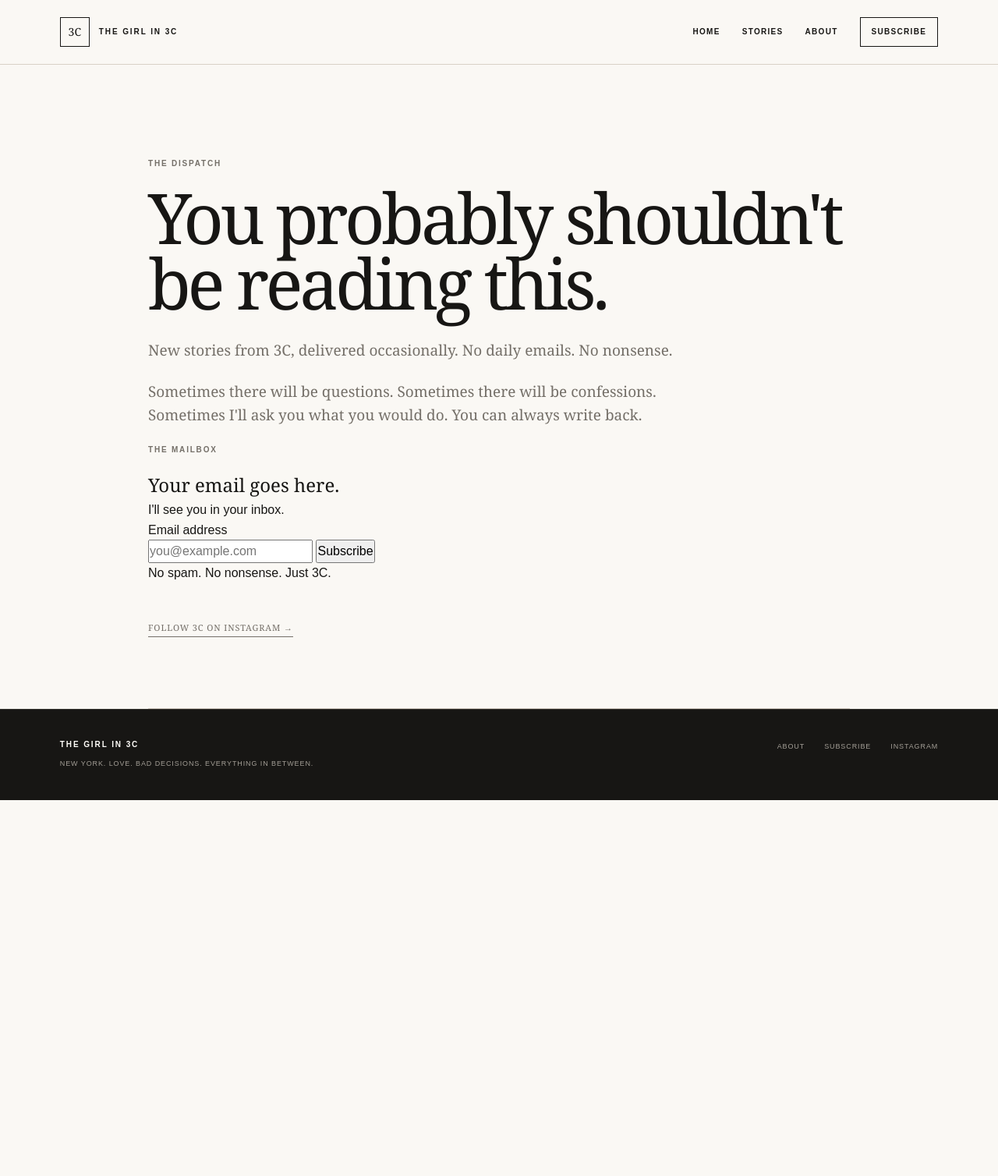
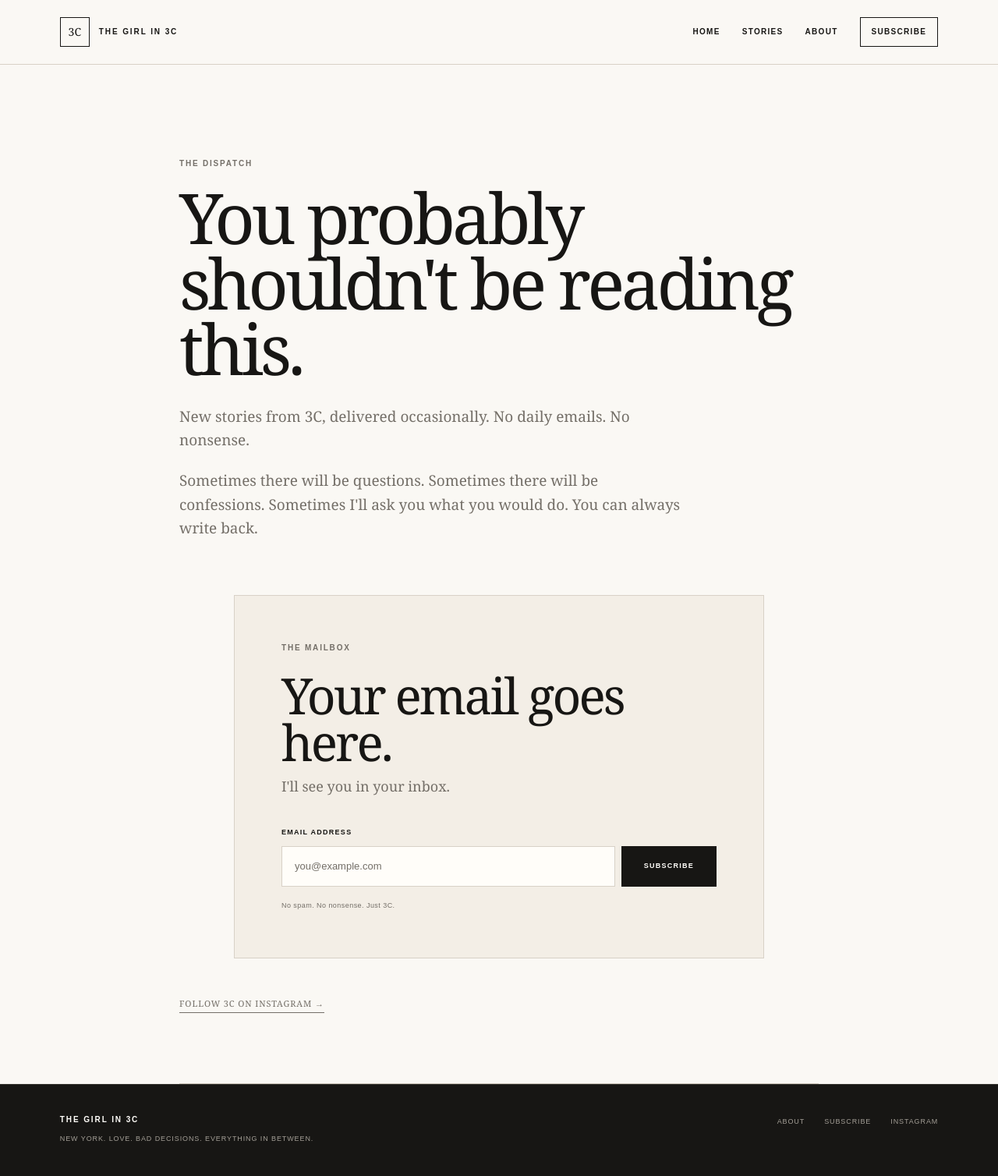
Before and after one commit to thegirlin3c/the-girl-in-3c, a Jekyll site: the page built from pages/subscribe.html, in a window 1280 px wide. Shown: the whole page at 78% size. Built offline with Jekyll 4.4.1, drawn with Linux system fonts in a browser that asks for light colours; before the commit the page ends 1026 px from its top, so only the background shows below that.

Commit message:
Update style.css

```diff
--- a/assets/css/style.css
+++ b/assets/css/style.css
@@ -897,34 +897,172 @@ main {
   line-height: 1.55;
 }
 
-
 /* =========================================================
-   15. SIGNUP PLACEHOLDER
+   THE DISPATCH — SUBSCRIBE PAGE
    ========================================================= */
 
-.signup-placeholder {
+.page-intro-narrow {
+  max-width: 820px;
+}
+
+/* Intro spacing */
+
+.page-intro-narrow > p:not(.eyebrow) {
   max-width: 650px;
+}
 
-  margin-top: 55px;
+/* Newsletter signup card */
 
-  padding: 50px;
-
-  border: 1px solid var(--light-gray);
+.dispatch-signup {
+  max-width: 680px;
+  margin: 70px auto 0;
+  padding: 60px;
 
   background: var(--cream);
+  border: 1px solid var(--light-gray);
 }
 
-.signup-placeholder h2 {
-  margin-bottom: 15px;
-
-  font-size: 42px;
-  line-height: 1;
+.dispatch-signup .eyebrow {
+  margin-bottom: 25px;
 }
 
-.signup-placeholder p:not(.eyebrow) {
+.dispatch-signup h2 {
+  margin: 0 0 12px;
+
+  font-family: var(--serif);
+  font-size: clamp(42px, 6vw, 64px);
+  font-weight: 400;
+  line-height: .95;
+  letter-spacing: -.045em;
+}
+
+.signup-description {
+  margin: 0 0 38px;
+
   color: var(--gray);
 
   font-family: var(--serif);
+  font-size: 18px;
+  line-height: 1.5;
+}
+
+
+/* Form */
+
+.three-c-subscribe-form {
+  width: 100%;
+}
+
+.three-c-subscribe-form label {
+  display: block;
+  margin-bottom: 10px;
+
+  font-size: 9px;
+  font-weight: 700;
+  letter-spacing: .14em;
+  text-transform: uppercase;
+}
+
+.signup-row {
+  display: flex;
+  align-items: stretch;
+  gap: 8px;
+}
+
+.three-c-subscribe-form input[type="email"] {
+  flex: 1;
+
+  width: 100%;
+  height: 52px;
+
+  padding: 0 16px;
+
+  border: 1px solid var(--light-gray);
+  border-radius: 0;
+
+  background: var(--white);
+  color: var(--black);
+
+  font-family: var(--sans);
+  font-size: 13px;
+
+  outline: none;
+  box-sizing: border-box;
+}
+
+.three-c-subscribe-form input[type="email"]::placeholder {
+  color: var(--gray);
+}
+
+.three-c-subscribe-form input[type="email"]:focus {
+  border-color: var(--black);
+}
+
+.three-c-subscribe-form button {
+  height: 52px;
+
+  padding: 0 28px;
+
+  border: 1px solid var(--black);
+  border-radius: 0;
+
+  background: var(--black);
+  color: var(--white);
+
+  cursor: pointer;
+
+  font-family: var(--sans);
+  font-size: 9px;
+  font-weight: 700;
+  letter-spacing: .14em;
+  text-transform: uppercase;
+
+  transition:
+    background .2s ease,
+    border-color .2s ease;
+}
+
+.three-c-subscribe-form button:hover {
+  background: var(--red);
+  border-color: var(--red);
+}
+
+
+/* Tiny reassurance */
+
+.signup-note {
+  margin: 18px 0 0;
+
+  color: var(--gray);
+
+  font-size: 9px;
+  line-height: 1.5;
+  letter-spacing: .05em;
+}
+
+
+/* Mobile */
+
+@media (max-width: 600px) {
+
+  .dispatch-signup {
+    margin-top: 50px;
+    padding: 40px 25px;
+  }
+
+  .signup-row {
+    flex-direction: column;
+  }
+
+  .three-c-subscribe-form input[type="email"],
+  .three-c-subscribe-form button {
+    width: 100%;
+  }
+
+  .three-c-subscribe-form button {
+    padding: 0 20px;
+  }
+
 }
 
 
```
